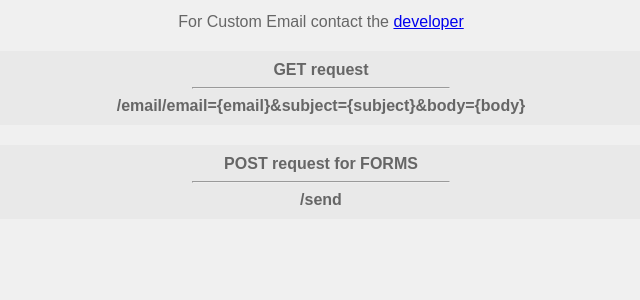
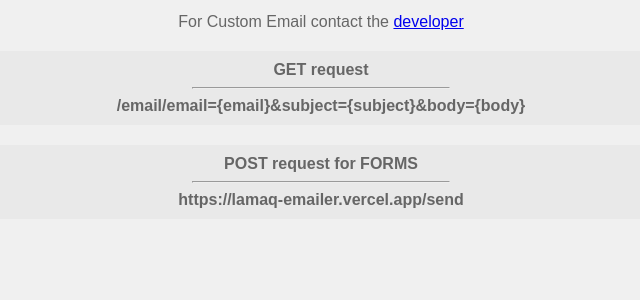
Before and after one commit to Abdulqadir8604/email_service_api, a Flask app: page / in a window 1280 px wide. Shown: the part 487-787 px from the top of the page, without its empty margins (319-959 px from the left). Run offline with Flask 3, Linux system fonts and the light colour scheme.

Commit message:
Update index.html

```diff
--- a/templates/index.html
+++ b/templates/index.html
@@ -101,7 +101,7 @@ hr {
 <div id="api">
     <p>POST request for FORMS</p>
     <hr>
-    <p id="url">/send</p>
+    <p id="url">https://lamaq-emailer.vercel.app/send</p>
 </div>
 
 </body>
```
